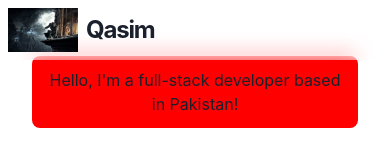
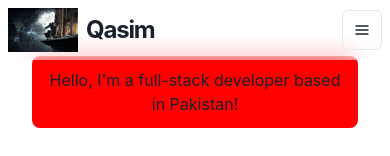
Before and after one commit to QasimJaffry/portfolio, a Next.js app: page / in a window 390 px wide. Shown: the top 156 px of the page. Built offline with nearby package versions, Linux system fonts and the light colour scheme.

Commit message:
navbar hamburger config

```diff
--- a/components/layouts/navbar.js
+++ b/components/layouts/navbar.js
@@ -21,7 +21,7 @@ import NextLink from 'next/link'
 
 const LinkItem = ({ href, path, children }) => {
   const active = path === href
-  const inActiveColor = useColorModeValue('gray.200', 'whiteAlpha.900')
+  const inActiveColor = useColorModeValue('gray.900', 'whiteAlpha.900')
 
   return (
     <NextLink href={href}>
@@ -46,7 +46,7 @@ const NavBar = props => {
       w={'100%'}
       bg={useColorModeValue('#ffffff40', '#20202380')}
       css={{ backdropFilter: 'blur(10px)' }}
-      zIndex={2}
+      zIndex={1}
       {...props}
     >
       <Container
@@ -75,6 +75,19 @@ const NavBar = props => {
             Works
           </LinkItem>
         </Stack>
+
+        <Box flex={1} align={'right'}>
+          <Box ml={2} display={{ base: 'inline-block', md: 'none' }}>
+            <Menu>
+              <MenuButton
+                as={IconButton}
+                icon={<HamburgerIcon />}
+                variant={'outline'}
+                aria-label={'Options'}
+              />
+            </Menu>
+          </Box>
+        </Box>
       </Container>
     </Box>
   )
```
